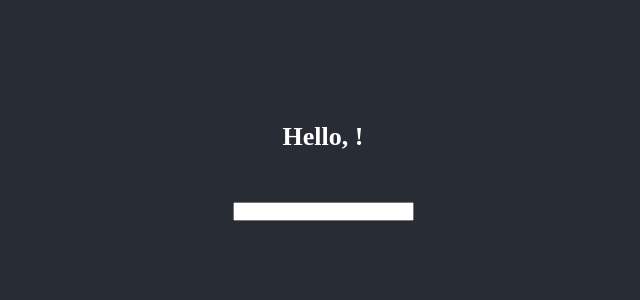
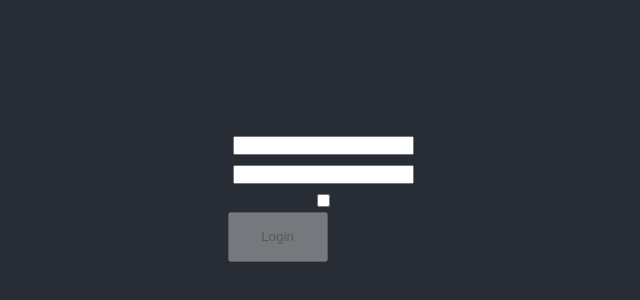
Before and after one commit to okcl/ReactDevelhope, a React (Create React App) app: page / in a window 1280 px wide. Shown: the part 204-504 px from the top of the page, without its empty margins (317-957 px from the left). Built offline with nearby package versions, Linux system fonts and the light colour scheme.

Commit message:
login button

```diff
--- a/src/App.css
+++ b/src/App.css
@@ -16,14 +16,10 @@
   flex-direction: column;
   align-items: center;
   justify-content: center;
-  font-size: calc(5px + 1vmin);
   color: white;
   text-align: center;
 }
 
-.App-header :first-child{
-  font-size: calc(10px + 2vmin);
-}
 
 button{
   width: 100px;
@@ -34,6 +30,11 @@ button:hover{
   opacity: 0.65;
 }
 
+.login{
+  display: flex;
+  flex-direction: column;
+}
+
 input{
-  margin: 50px;
+  margin: 5px;
 }
--- a/src/App.jsx
+++ b/src/App.jsx
@@ -1,11 +1,15 @@
 import './App.css';
-import InteractiveWelcome from './InteractiveWelceme';
+import Login from './Login';
 
 function App() {
+  const onLogin = (state) => {
+    console.log(state);
+  };
+
   return (
     <div className="App">
       <header className="App-header">
-        <InteractiveWelcome />
+        <Login onLogin={onLogin}/>
       </header>
     </div>
   );
--- a/src/InteractiveWelceme.jsx
+++ b/src/InteractiveWelceme.jsx
@@ -14,7 +14,7 @@ class InteractiveWelcome extends React.Component{
     }
 
     render(){
-        return <div>
+        return <div >
             <Welcome name={this.state.username}/>
             <input onChange={this.usernameRealtimeChange}/>
         </div>
--- /dev/null
+++ b/src/Login.jsx
@@ -0,0 +1,33 @@
+import React from "react";
+
+class Login extends React.Component {
+    state = {
+        username: '',
+        password: '',
+        remember: false,
+        buttonEnabled: false
+    }
+
+    handleInputChange = (event) => {
+        const name = event.target.name
+        const value = event.target.value
+        const type = event.target.type
+        const checked = event.target.checked
+
+        this.setState ({
+            [name]: type === "checkbox" ? checked : value,
+            buttonEnabled: true
+        })
+    }
+
+    render() {
+        return <div className="login">
+            <input name="username" value={this.state.username} onChange={this.handleInputChange}/>
+            <input name="password" type="password" value={this.state.password} onChange={this.handleInputChange} />
+            <input name="remember" type="checkbox" checked={this.state.remember} onChange={this.handleInputChange}/>
+            <button disabled={!this.state.buttonEnabled} onClick={() => {this.props.onLogin(this.state)}}>Login</button>
+        </div>
+    }
+}
+
+export default Login
```
